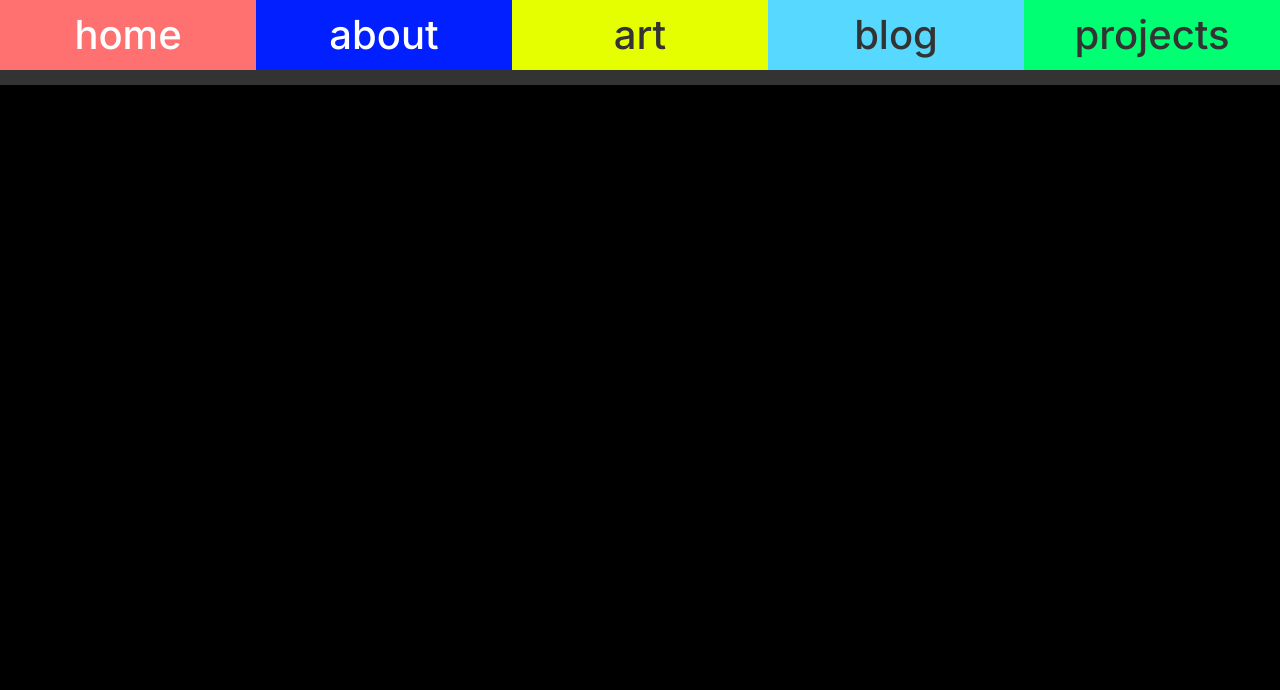
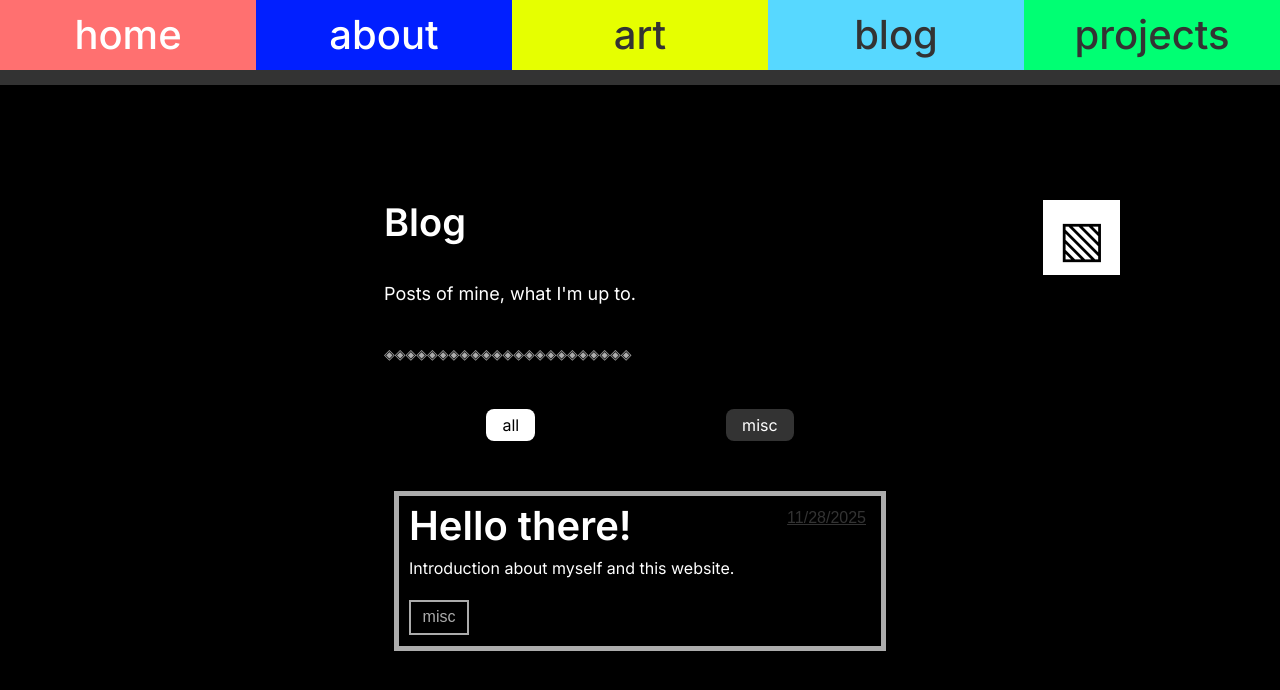
Before and after one commit to raaz4n/personal-portfolio, a Next.js app in the folder my-portfolio/: page /blog in a window 1280 px wide. Shown: the top 690 px of the page. Built offline with nearby package versions, Linux system fonts and the light colour scheme; a web font is replaced by a local one.

Commit message:
added filters for blog posts

```diff
--- /dev/null
+++ b/my-portfolio/app/blog/page.jsx
@@ -0,0 +1,74 @@
+'use client'
+import { useState } from "react";
+import Filter from "../components/Filter";
+import ThemeButton from "../components/Theme";
+import { data } from "@/data";
+
+export default function Blog() {
+    const [activeTag, setActiveTag] = useState('all')
+    let tagList = ['all', 'misc']
+
+    const handleTag = (tag) => {
+        setActiveTag(tag)
+    }
+
+    const filterTags = (array) => {
+        if (activeTag.toLowerCase() == "all"){
+            return array
+        }
+        else{
+            return array.filter(el => el.category.some(category => category.toLowerCase() === activeTag.toLowerCase()))
+        }
+    }
+
+    let filteredList = filterTags(data)
+
+    return (
+        <section className={`flex flex-col justify-center items-center min-h-screen bg-(--background)`}>
+            <ThemeButton />
+            <div className={`flex flex-col justify-start items-start gap-[30px] pt-[200px]
+                             w-[40%] min-h-screen static`}>
+                <div className={`flex flex-col justify-start items-start gap-[30px] mb-[5px] w-[100%] h-[15%]`}>
+                    <h1 className={`mb-[10px] font-semibold text-[38px] leading-[44px] text-(--tcl1)`}>
+                        Blog
+                    </h1>
+                    <p className={`mb-[10px] font-normal text-[18px] leading-[20px] text-(--tcl1)`}>
+                        Posts of mine, what I'm up to.
+                    </p>
+                    <p className={`mb-[10px] font-normal text-[14px] leading-[20px] text-(--tcl2)`}>
+                        ◈◈◈◈◈◈◈◈◈◈◈◈◈◈◈◈◈◈◈◈◈◈◈
+                    </p>
+                </div>
+                <div className={`flex flex-row justify-center w-full`}>
+                    <Filter tagList={tagList} activeTag={activeTag} handleTag={handleTag}/>
+                </div>
+                <div className={`flex flex-col w-[100%] gap-[20px] pl-[10px] pr-[10px] pt-[20px]`}>
+                    {filteredList.map((el, i) => (
+                        <div key={i} className={`flex flex-col justify-start items-start h-[10em] border-5 border-(--tcl2) pl-[10px] mb-[20px]`}>
+                            <div className={`flex flex-row justify-between w-full`}>
+                                <h1 className={`text-[40px] text-(--tcl1) font-semibold hover:text-(--ic) transition-colors duration-200 ease-in-out`}>
+                                    {el.name}
+                                </h1>
+                                <p className={`underline font-secondary text-(--tcl3) pt-[10px] pr-[15px]`}>
+                                    {el.date}
+                                </p>
+                            </div>
+                            <p>
+                                {el.desc}
+                            </p>
+                            <div className={`flex flex-row flex-wrap mt-[20px] gap-[10px]`}>
+                                {el.category.map((category, index) => (
+                                <div key={index} className={`font-secondary border-2 border-(--tcl2) w-[60px] h-[35px]`}>
+                                    <p className={`flex mt-[3px] justify-center items-center text-(--tcl2)`}>
+                                        {category}
+                                    </p>
+                                </div>
+                                ))}
+                            </div>
+                        </div>
+                    ))}
+                </div>
+            </div>
+        </section>
+    );
+}
--- a/my-portfolio/app/blog/page.tsx
+++ /dev/null
@@ -1,9 +0,0 @@
-import ThemeButton from "../components/Theme";
-
-export default function blog() {
-  return (
-    <div>
-
-    </div>
-  );
-}
--- /dev/null
+++ b/my-portfolio/app/components/Filter.jsx
@@ -0,0 +1,18 @@
+import React from 'react'
+
+function Filter({activeTag, handleTag, tagList}) {
+  return (
+    <div className='w-[60%] flex flex-row justify-between'>
+        {tagList.map((tag, i) => (
+            <div onClick={() => handleTag(tag)}
+             className={`py-1 px-4 cursor-pointer rounded-lg hover:bg-(--ic) hover:text-(--tcl1)
+             ${activeTag == tag ? 'bg-(--nxt-bg) text-(--nxt-clr)' : 'bg-(--tcl3)'}`}
+             key={i}>
+                {tag}
+            </div>
+        ))}
+    </div>
+  )
+}
+
+export default Filter
--- /dev/null
+++ b/my-portfolio/data.js
@@ -0,0 +1,8 @@
+export const data = [
+    {
+        name: "Hello there!",
+        category: ["misc"],
+        date: "11/28/2025",
+        desc: "Introduction about myself and this website."
+    }
+];
```
